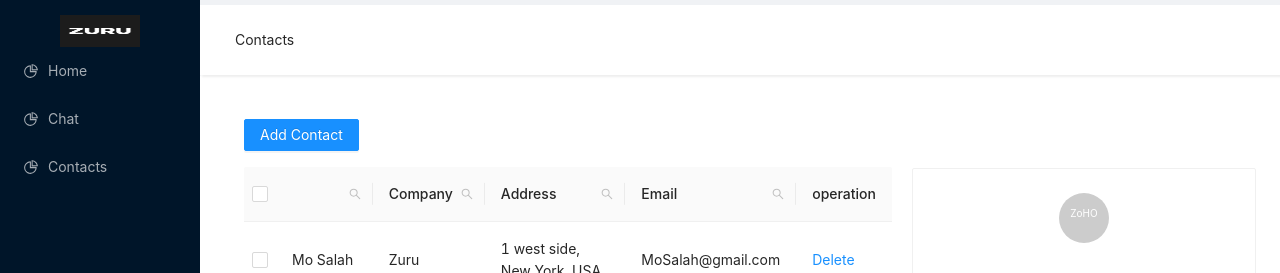
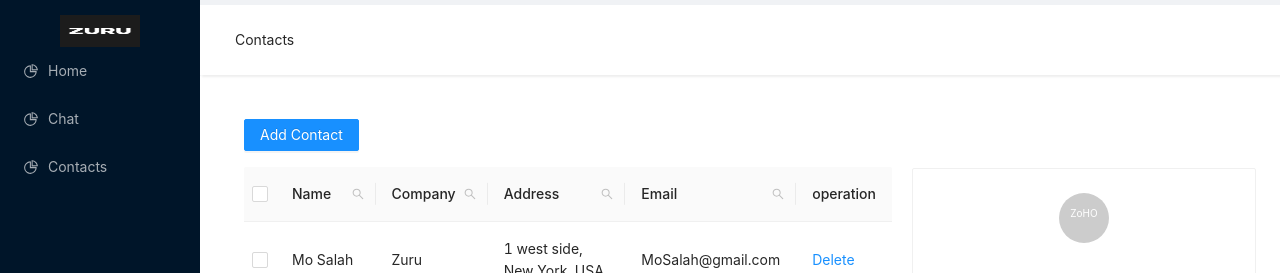
Before and after one commit to mehtasandeep134/zuru-tech, a React (Create React App) app: page / in a window 1280 px wide. Shown: the top 273 px of the page. Built offline with nearby package versions, Linux system fonts and the light colour scheme.

Commit message:
added Name in table bar

```diff
--- a/src/components/ContactTable/expandable-table.tsx
+++ b/src/components/ContactTable/expandable-table.tsx
@@ -200,7 +200,7 @@ const EditableTable: React.FC = () => {
   const columns: ColumnProps<IMyTableData>[] = [
     {
       dataIndex: 'name',
-      title: '',
+      title: 'Name',
       ...getColumnSearchProps('name'),
     },
     {
```
